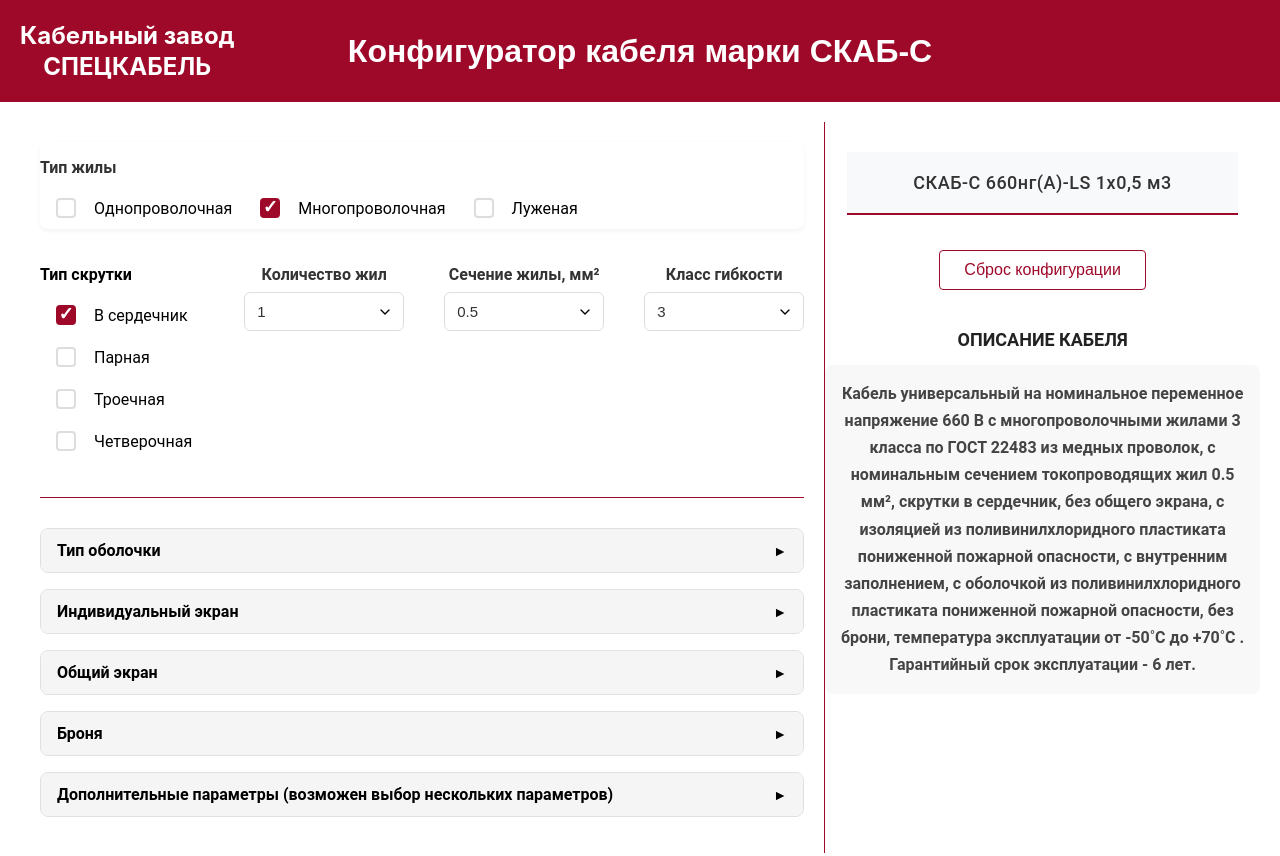
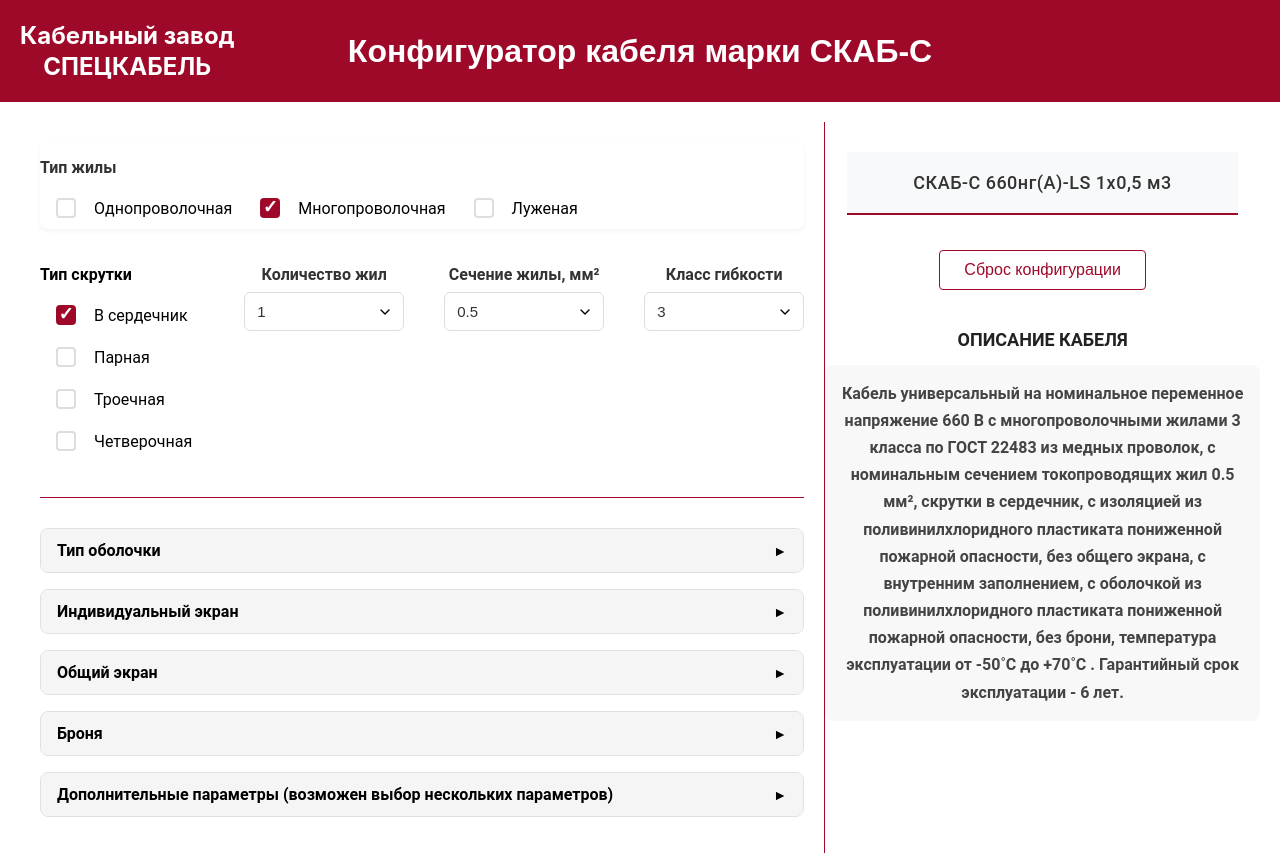
Before and after one commit to Krasavushkin/konfigurator, a React (Create React App) app: page / in a window 1280 px wide. Shown: the top 856 px of the page. Built offline with nearby package versions, Linux system fonts and the light colour scheme.

Commit message:
Added a new logic for fire resistant conditions

```diff
--- a/src/configurator/CableDescription.tsx
+++ b/src/configurator/CableDescription.tsx
@@ -18,8 +18,14 @@
             "поливинилхлоридного пластиката пониженной пожарной опасности" : data.sheath === "HF" ?
                 "полимерной композиции, не содержащей галогенов" : data.sheath === "LSLTx" ?
                     "ПВХ пластиката пониженной пожарной опасности с низкой токсичностью продуктов горения" : "полиуретана безгалогенного термопластичного";
-        const isolation = data.additionalOptions.fireResistant ? "керамообразующей кремнийорганической резины" :
-            data.additionalOptions.polyethylene ? "сшитого полиэтилена" : sheath;
+        const isolation =
+            data.additionalOptions.fireResistant && data.additionalOptions.polyethylene
+                ? "с обмоткой слюдосодержащими лентами поверх токопроводящих жил, с изоляцией из сшитого полиэтилена"
+                : data.additionalOptions.fireResistant
+                    ? "керамообразующей кремнийорганической резины"
+                    : data.additionalOptions.polyethylene
+                        ? "сшитого полиэтилена"
+                        : sheath;
         const compressed = data.additionalOptions.compressed ? "без внутреннего заполнения, не подходит для применения во взрывоопасных зонах" : "с внутренним заполнением"
         const screen = data.screen === "Эф" ?
             "с общим экраном в виде ламинированной алюминиевой фольги" : data.screen === "Эфм" ?
@@ -87,8 +93,8 @@
 // Использование:
         const temperature = getTemperatureRange(data);
         return (`Кабель универсальный на номинальное переменное напряжение 660 В с ${wire} жилами ${wireClass}
-                 класса по ГОСТ 22483 из медных ${tinned} проволок, с номинальным сечением токопроводящих жил ${data.section} мм², ${twisted}${individualScreen}, ${screen},
-                 с изоляцией из ${isolation}${highColdResistant}${extremeColdResistant}, ${compressed}, с оболочкой из ${sheath}${coldResistant}${highColdResistant}${extremeColdResistant}, ${armour}, ${temperature} ${waterBlock}${ex_i}.
+                 класса по ГОСТ 22483 из медных ${tinned} проволок, с номинальным сечением токопроводящих жил ${data.section} мм², ${twisted}${individualScreen},
+                 ${data.additionalOptions.fireResistant&&data.additionalOptions.polyethylene? "" : "с изоляцией из"} ${isolation}${highColdResistant}${extremeColdResistant}, ${screen}, ${compressed}, с оболочкой из ${sheath}${coldResistant}${highColdResistant}${extremeColdResistant}, ${armour}, ${temperature} ${waterBlock}${ex_i}.
                  Гарантийный срок эксплуатации - 6 лет.`)
     }
     return (
--- a/src/configurator/Configurator.tsx
+++ b/src/configurator/Configurator.tsx
@@ -142,10 +142,28 @@
         const tempRestrictedSheaths = ["LS", "У", "LSLTx"];
 
         return {
-            individualScreens: IndividualScreens.map(item => ({
-                ...item,
-                disabled: config.coreCount === 1 || config.additionalOptions.fireResistant
-            })),
+            individualScreens: IndividualScreens.map(item => {
+                const { fireResistant, polyethylene } = config.additionalOptions;
+                const { coreCount } = config;
+
+                if (fireResistant && polyethylene) {
+                    return { ...item, disabled: false };
+                }
+
+                let disabled = item.disabled;
+                switch (item.name) {
+                    case "эо":
+                    case "эом":
+                        disabled = coreCount === 1 || fireResistant;
+                        break;
+                    case "эф":
+                    case "эфм":
+                        disabled = coreCount === 1;
+                        break;
+                }
+
+                return { ...item, disabled };
+            }),
             addOptions: AdditionalOptionsList.map(item => ({
                 ...item,
                 disabled:
```
